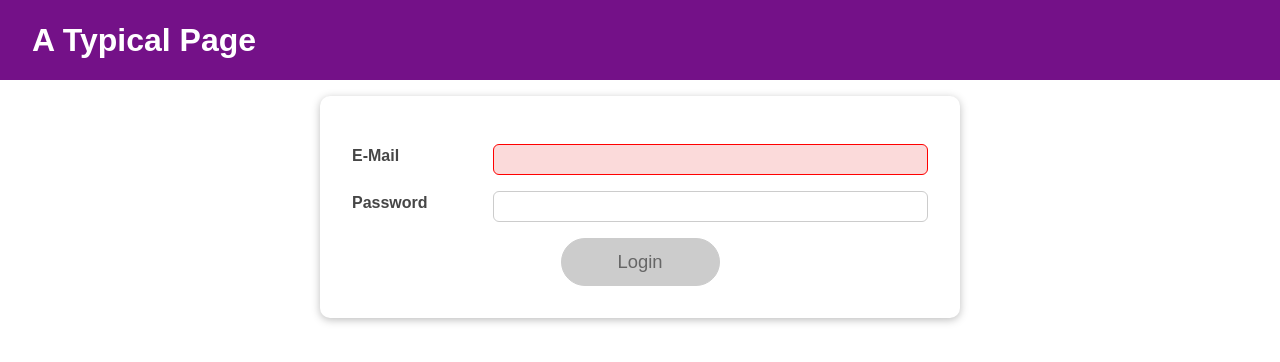
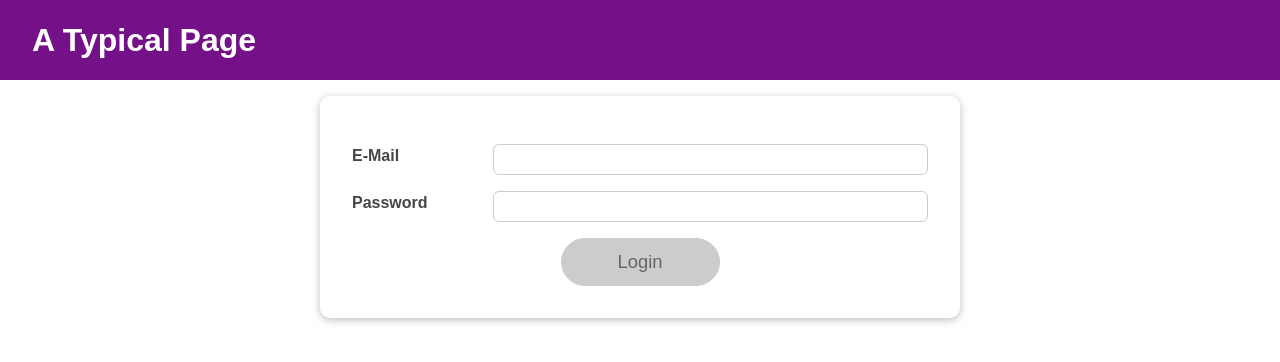
Before and after one commit to Simranjit884/user-login-auth, a React (Create React App) app: page / in a window 1280 px wide. Shown: the top 362 px of the page. Built offline with nearby package versions, Linux system fonts and the light colour scheme.

Commit message:
correcting isValid

```diff
--- a/src/components/Login/Login.js
+++ b/src/components/Login/Login.js
@@ -9,7 +9,7 @@ const emailReducer = (state, action) => {
     return {value: action.val, isValid: action.val.includes('@')};
   }
   if(action.type === 'BLUR_FOCUS') {
-    return {value: state, isValid: undefined};
+    return {value: state.value, isValid: state.value.includes('@')};
   }
   return {value: '', isValid: false};
 };
@@ -33,7 +33,7 @@ const Login = (props) => {
   //   };
   // }, [enteredEmail, enteredPassword]);
 
-  const [emailState, dispatchEmail] = useReducer(emailReducer, {value: '', isValid: false});
+  const [emailState, dispatchEmail] = useReducer(emailReducer, {value: '', isValid: null});
 
   const emailChangeHandler = (event) => {
     // setEnteredEmail(event.target.value);
```
Also changed, not shown: 1 other file (tests, documents, lock files or other folders).
